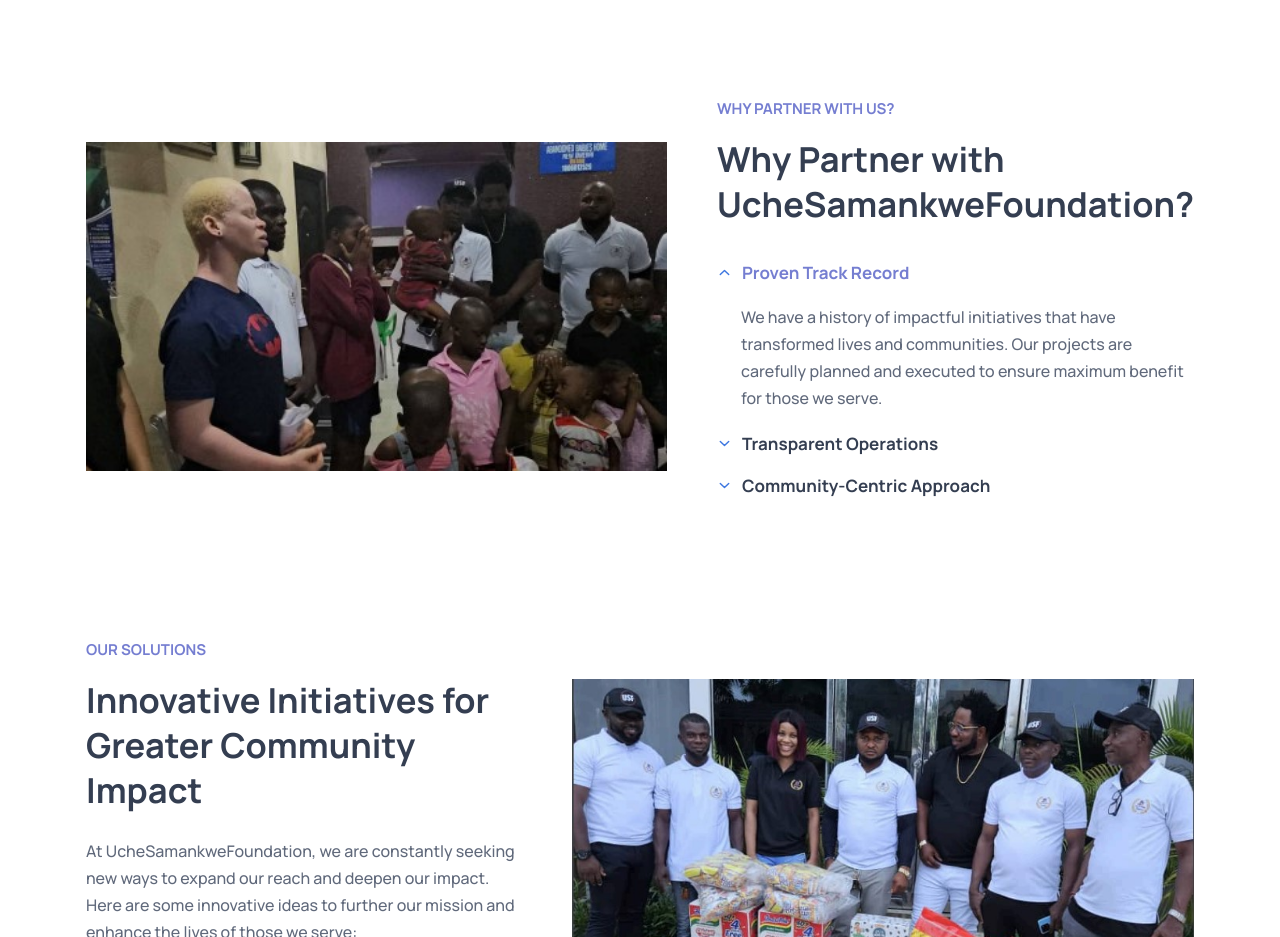
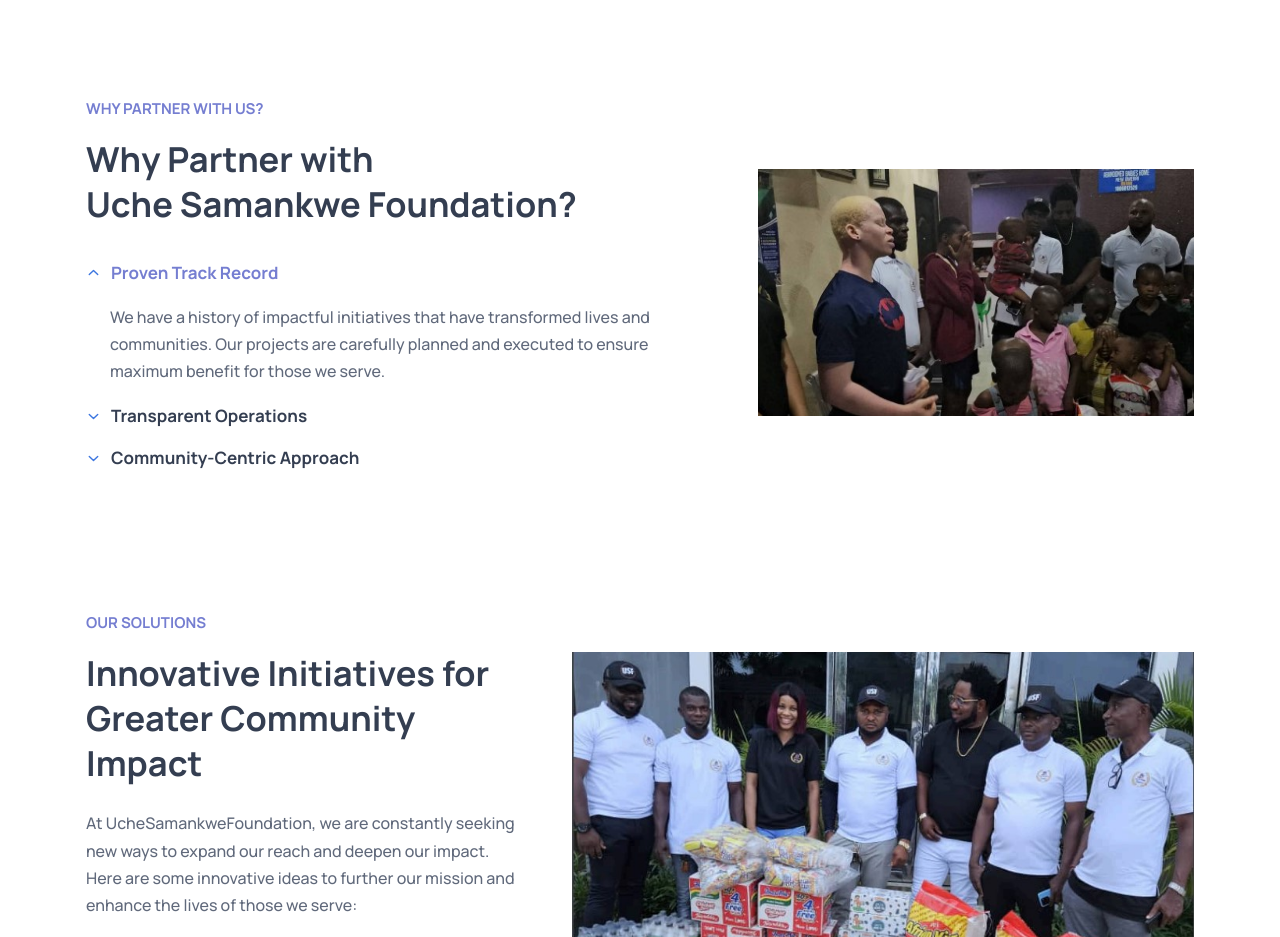
Before and after one commit to cmemnom/-html-UcheSamankweFoundation, a plain HTML site: page index.html in a window 1280 px wide. Shown: the part 1700-2637 px from the top of the page. Drawn offline with nearby package versions, Linux system fonts and the light colour scheme.

Commit message:
Add files via upload

```diff
--- a/index.html
+++ b/index.html
@@ -342,7 +342,7 @@
       <section class="about"  aria-labelledby="about-label">
         <div class="container">
 
-          <figure class="about-banner">
+          <figure class="feature-banner">
             <img src="./assets/images/about-banner.jpg" width="300" height="400" loading="lazy" alt="about banner"
               class="w-100">
           </figure>
@@ -353,7 +353,7 @@
             <p class="section-subtitle" id="about-label">Why Partner With Us?</p>
 
             <h2 class="h2 section-title">
-              Why Partner with UcheSamankweFoundation?
+              Why Partner with <br> Uche Samankwe Foundation?
             </h2>
 
             <ul>
```
Also changed, not shown: assets/images/logoblue.png.
